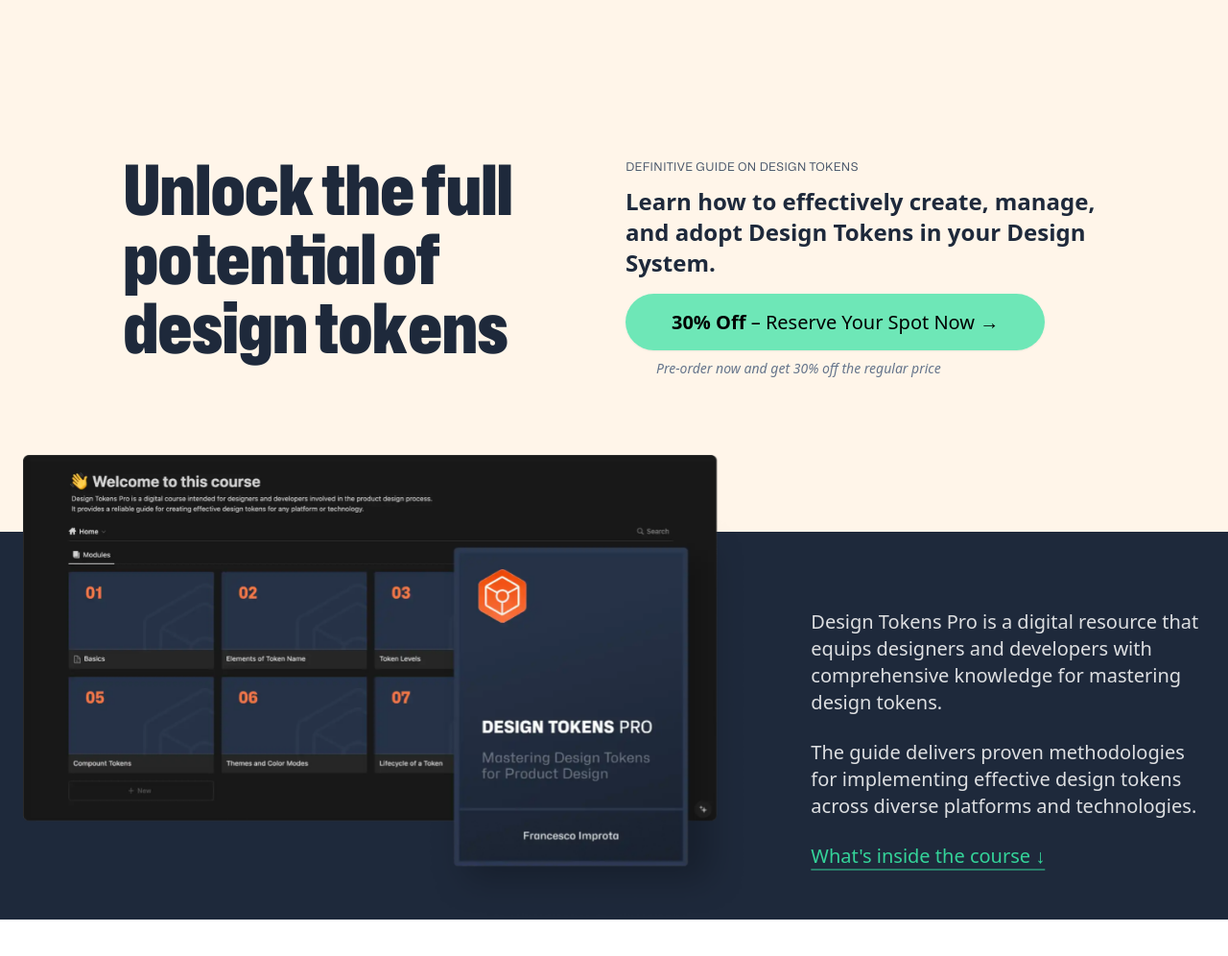
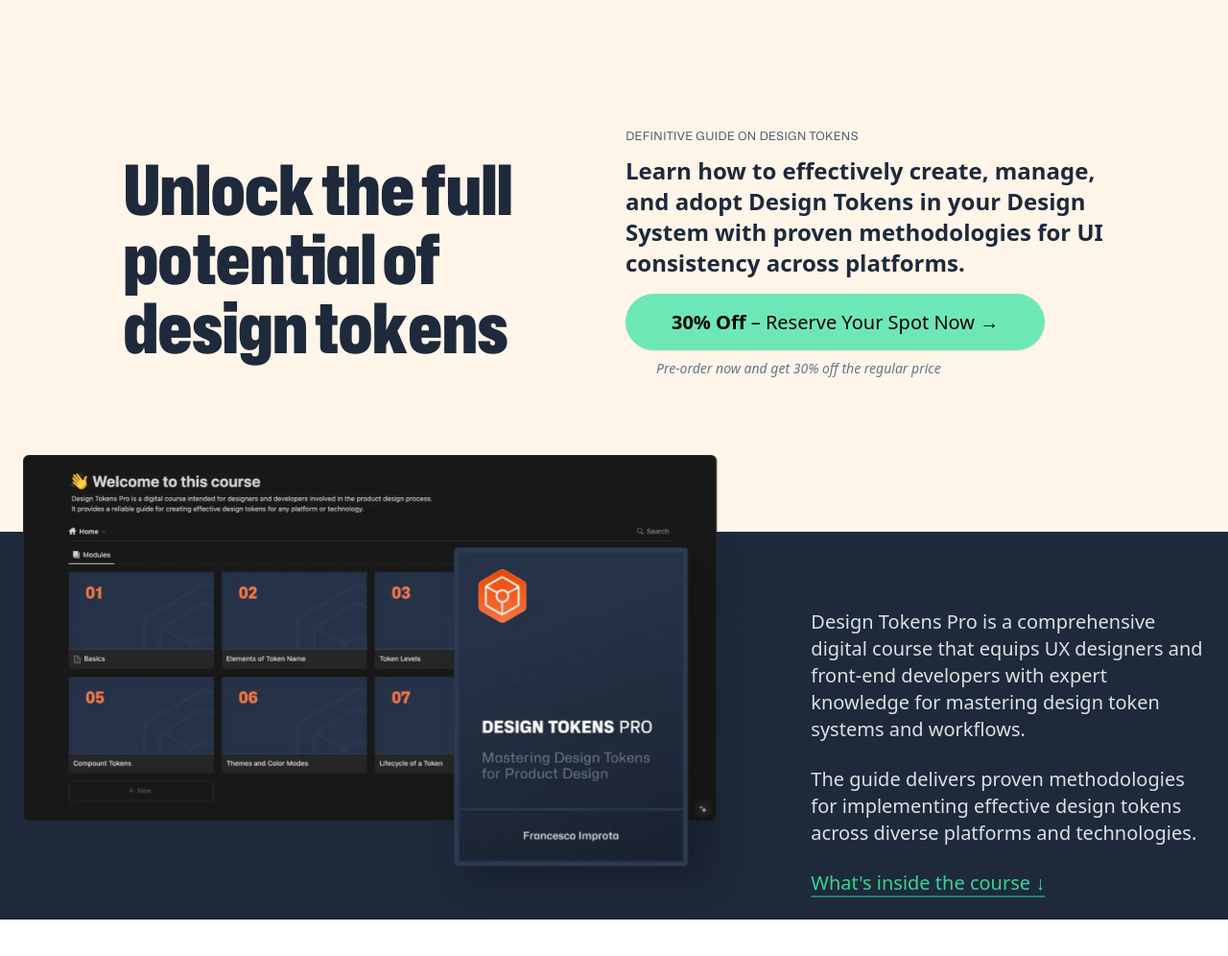
Before and after one commit to zetareticoli/designtokens.pro, a website: page index.html in a window 1280 px wide. Shown: the part 94-1090 px from the top of the page at 96% size. Drawn offline with Linux system fonts and the light colour scheme; files whose address does not match are found by name.

Commit message:
fix: better descriptions

```diff
--- a/index.html
+++ b/index.html
@@ -66,8 +66,8 @@
       </div>
       <div class="lg:col-start-7 lg:col-end-12">
         <span class="inline-block mb-3 uppercase eyebrow text-xs text-slate-600">definitive guide on design tokens</span>
-        <p class="text-2xl text-slate-800 font-semibold mb-8">Learn how to effectively create, manage, and adopt
-          Design Tokens in your Design System.</p>
+        <p class="text-2xl text-slate-800 font-semibold mb-8">Learn how to effectively create, manage, and adopt Design Tokens in your Design System with proven methodologies for UI
+        consistency across platforms.</p>
         <a href="https://francescoimprota.kit.com/products/master-design-tokens?promo=PREORDER30" class="bg-emerald-300 hover:bg-emerald-400 transition-colors text-xl font-medium px-12 py-4 rounded-full shadow-sm"><strong>30% Off</strong> – Reserve Your Spot Now  →</a>
         <p class="text-slate-500 mt-6 ml-8 italic text-sm">Pre-order now and get 30% off the regular price</p>
       </div>
@@ -85,7 +85,9 @@
       </div>
 
       <article class="col-span-12 lg:col-span-4 text-white/85">
-        <p class="text-xl mb-6 mt-12 md:mt-0">Design Tokens Pro is a digital resource that equips designers and developers with comprehensive knowledge for mastering design tokens.</p>
+        <p class="text-xl mb-6 mt-12 md:mt-0">
+          Design Tokens Pro is a comprehensive digital course that equips UX designers and front-end developers with expert
+          knowledge for mastering design token systems and workflows.</p>
         <p class="text-xl mb-6">The guide delivers proven methodologies for implementing effective design tokens across diverse platforms and technologies.</p>
         <p class="text-xl mb-6">
           <a class="text-emerald-400 hover:text-emerald-300 transition-colors font-medium underline"
```
